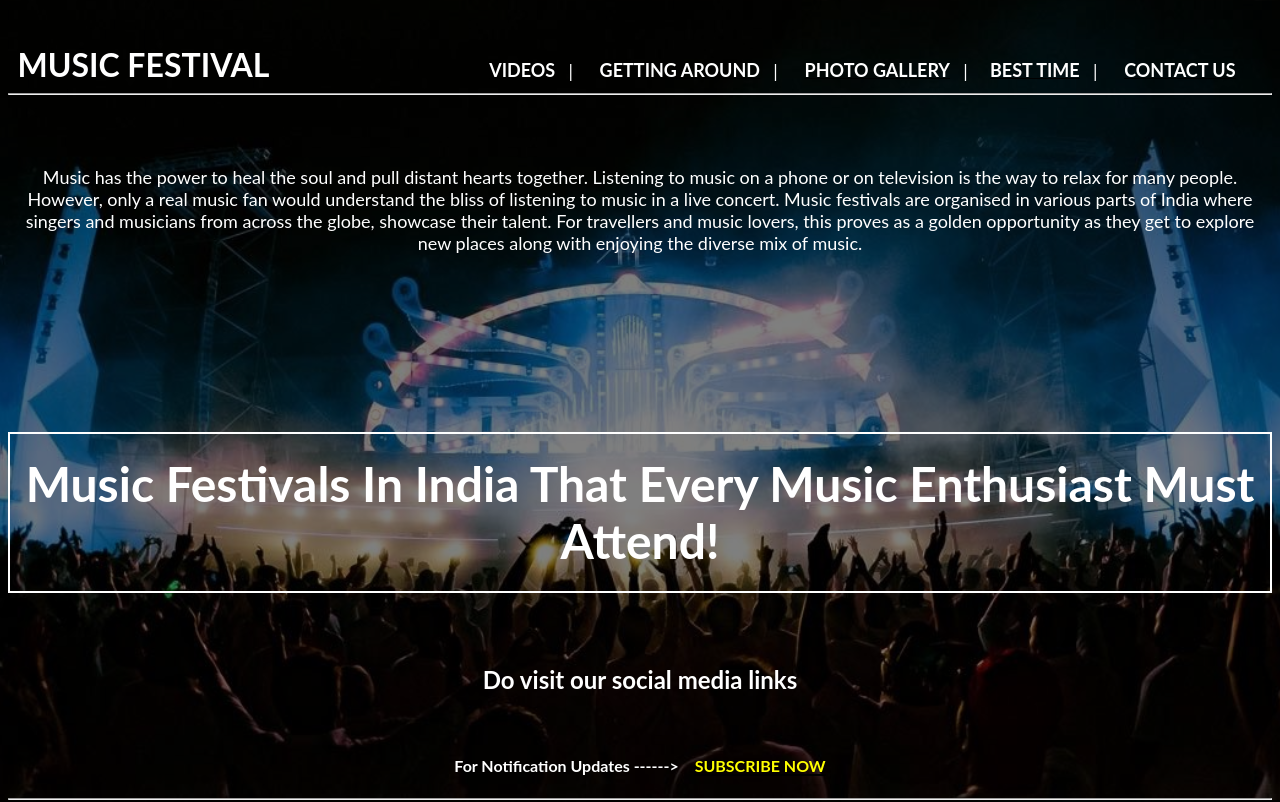
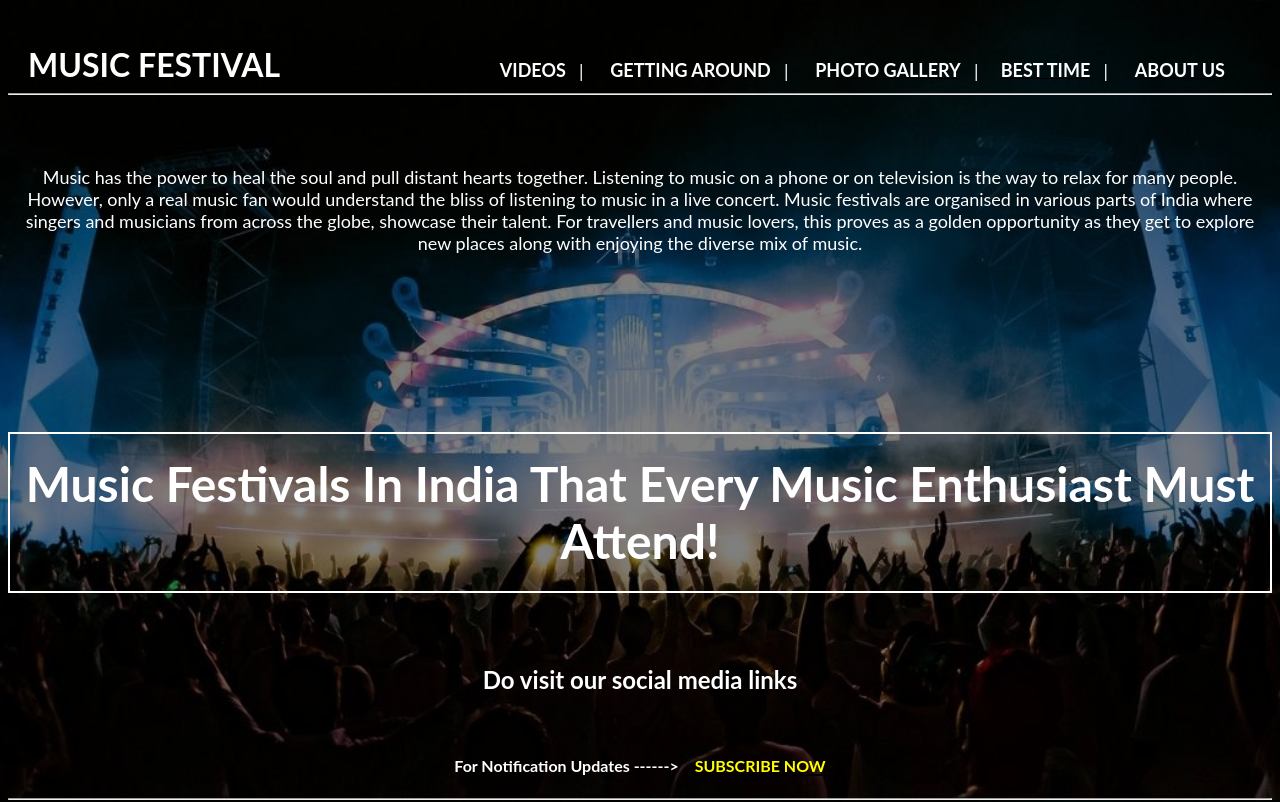
Before and after one commit to bongshell16/labprog, a plain HTML site: page index.html in a window 1280 px wide. Shown: the top 802 px of the page. Drawn offline with Linux system fonts and the light colour scheme.

Commit message:
Update index.html

```diff
--- a/index.html
+++ b/index.html
@@ -55,7 +55,7 @@
 			<a href="lab2.html"><font face="Lato" color="#fff">GETTING AROUND</font></a> &nbsp; | &nbsp;&nbsp;&nbsp;&nbsp;
 			<a href="lab3.html"><font face="Lato" color="#fff">PHOTO GALLERY</font></a> &nbsp; | &nbsp;&nbsp;&nbsp;
 			<a href="#"><font face="Lato" color="#fff">BEST TIME</font></a> &nbsp; | &nbsp;&nbsp;&nbsp;&nbsp;
-			<a href="#"><font face="Lato" color="#fff">CONTACT US</font></a> &nbsp;&nbsp;&nbsp;&nbsp;&nbsp;
+			<a href="#"><font face="Lato" color="#fff">ABOUT US</font></a> &nbsp;&nbsp;&nbsp;&nbsp;&nbsp;
 
 		</font>
 
```
